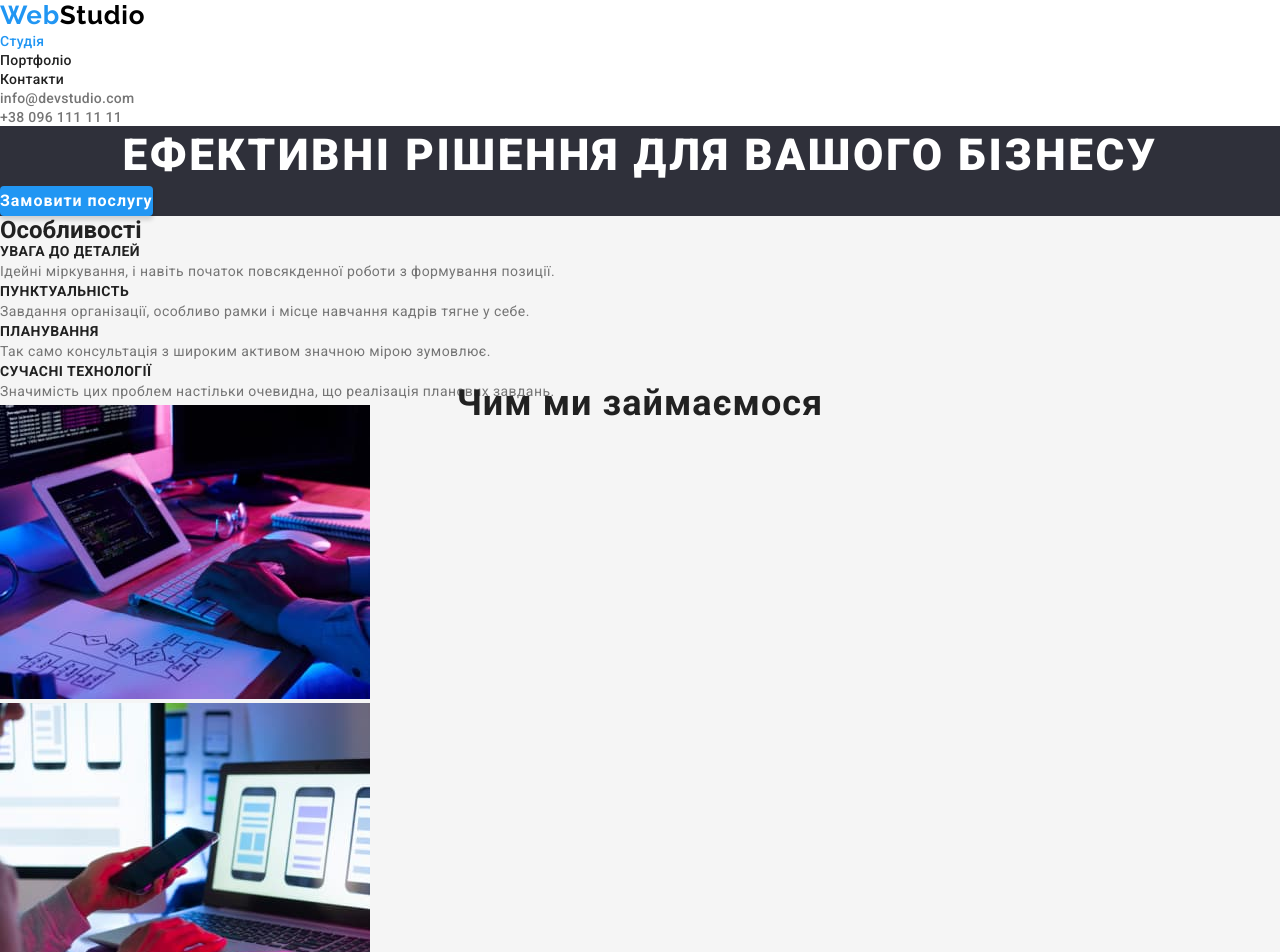
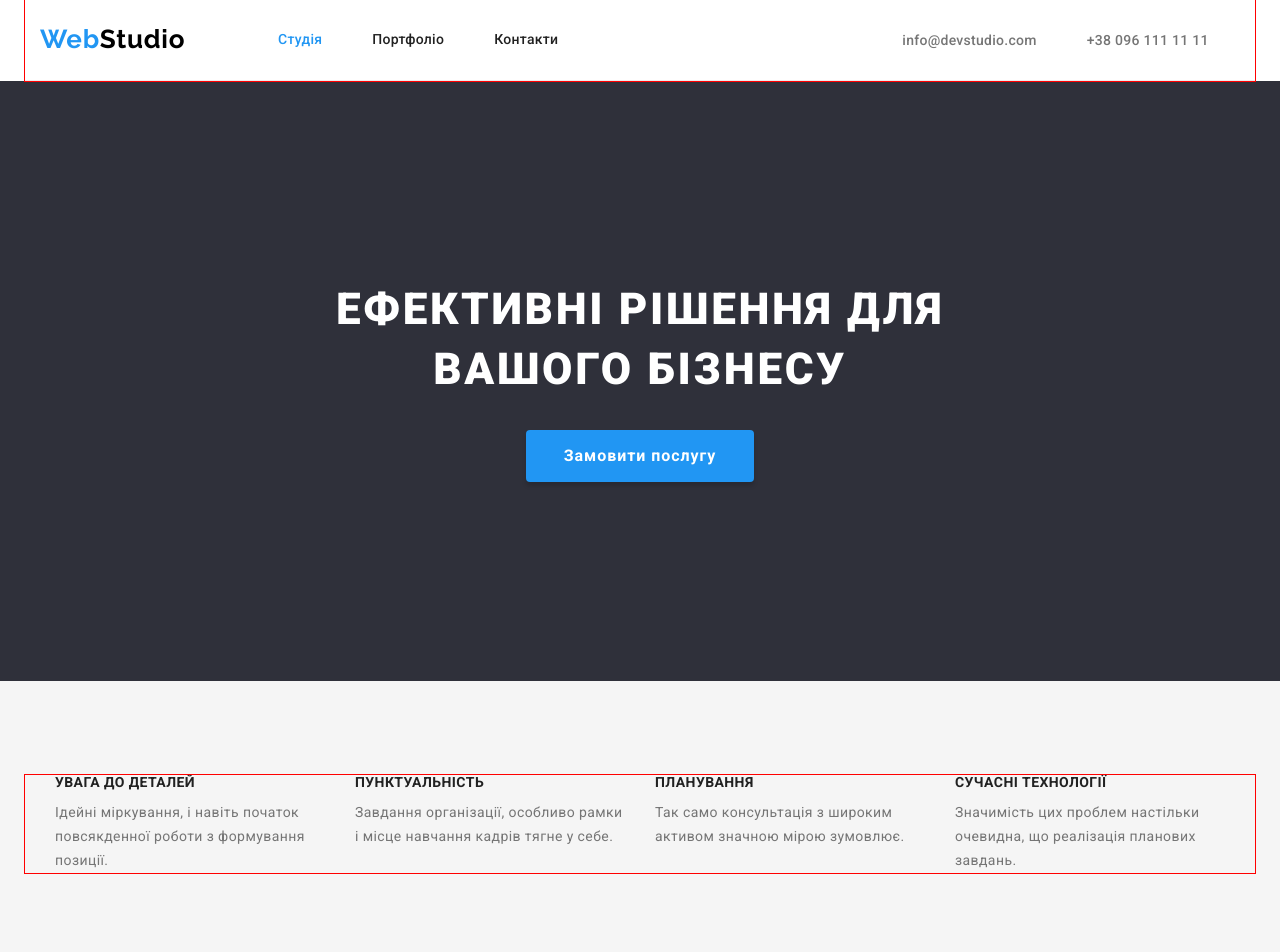
Before and after one commit to savchenko-orient/goit-markup-hw-03, a plain HTML site: page index.html in a window 1280 px wide. Shown: the top 952 px of the page. Drawn offline with nearby package versions, Linux system fonts and the light colour scheme.

Commit message:
hw3 completed

```diff
--- a/css/style.css
+++ b/css/style.css
@@ -1,6 +1,31 @@
-* {
+html {
+  box-sizing: border-box;
+}
+*,
+*::before,
+*::after {
+  box-sizing: inherit;
+}
+a {
+  text-decoration: none;
+}
+ul,
+li {
+  list-style: none;
   margin: 0;
   padding: 0;
+}
+h1,
+h2,
+h3,
+h4,
+h5,
+h6,
+p {
+  margin: 0;
+}
+img {
+  vertical-align: top;
 }
 
 :root {
@@ -11,41 +36,77 @@
   --button-hover-color: #2196f3;
   --dark-bg-color: #2f303a;
   --gray-bg-color: #f5f4fa;
+  --gray-border-color: #ececec;
 }
-
+html,
 body {
+  margin: 0;
+  box-sizing: inherit;
+  height: 100%;
   font-family: Roboto, Raleway, sans-serif;
   font-size: 16px;
   color: var(--primary-text-color);
   background-color: var(--primary-white-color);
 }
 
+.container {
+  width: 1200px;
+  margin-left: auto;
+  margin-right: auto;
+  padding-left: 15px;
+  padding-right: 15px;
+  outline: 1px solid red;
+}
+.section {
+  padding-top: 94px;
+  padding-bottom: 94px;
+}
+
 /* Header */
+.header {
+  display: flex;
+  height: 80px;
+  align-items: center;
+  border-bottom: 1px solid var(--gray-border-color);
+}
 .header-logo {
+  width: 145px;
+  margin-right: 93px;
+
   font-family: Raleway;
   font-weight: 700;
   font-size: 26px;
   line-height: 1.2;
   letter-spacing: 0.03em;
   color: black;
-  text-decoration: none;
 }
 .header-logo span {
   color: var(--button-hover-color);
 }
-.nav__item {
-  list-style-type: none;
+.nav__list {
+  display: flex;
+  margin-right: 344px;
 }
+.nav__item:not(:last-child) {
+  margin-right: 50px;
+}
+
 .nav__link {
+  display: block;
+  padding-top: 32px;
+  padding-bottom: 32px;
+
   font-weight: 500;
   font-size: 14px;
   line-height: 1.14;
   letter-spacing: 0.02em;
   color: var(--primary-text-color);
-  text-decoration: none;
 }
-.contakts__item {
-  list-style-type: none;
+.contakts__list {
+  display: flex;
+}
+.contakts__item:not(:last-child) {
+  margin-right: 50px;
 }
 .contakts__link {
   font-weight: 500;
@@ -53,8 +114,8 @@ body {
   line-height: 1.14;
   letter-spacing: 0.02em;
   color: var(--secondary-text-color);
-  text-decoration: none;
 }
+
 .nav__link:hover,
 .nav__link:focus,
 .contakts__link:hover,
@@ -65,11 +126,24 @@ body {
   color: var(--button-hover-color);
 }
 /* Main */
+
 /* Hero */
 .hero {
+  min-height: 600px;
+  display: flex;
+  align-items: center;
+  justify-content: center;
   background-color: var(--dark-bg-color);
 }
+.hero-content {
+  display: flex;
+  flex-direction: column;
+  align-items: center;
+}
+
 .hero__title {
+  width: 696px;
+  margin-bottom: 30px;
   font-weight: 900;
   font-size: 44px;
   line-height: 1.36;
@@ -79,11 +153,15 @@ body {
   color: var(--primary-white-color);
 }
 .hero__btn {
+  width: 216px;
+  height: 50px;
+
   font-family: "Roboto";
   font-weight: 700;
   font-size: 16px;
   line-height: 1.87;
   letter-spacing: 0.06em;
+
   color: var(--primary-white-color);
   background-color: var(--button-hover-color);
   box-shadow: 0px 4px 4px rgba(0, 0, 0, 0.15);
@@ -99,12 +177,21 @@ body {
 
 /* Особливості */
 .features {
+  padding-bottom: 0;
   background-color: var(--secondary-white-color);
 }
+.features__list {
+  display: flex;
+  justify-content: center;
+}
 .features__item {
-  list-style-type: none;
+  width: 270px;
+}
+.features__item:not(:last-child) {
+  margin-right: 30px;
 }
 .features__item-title {
+  margin-bottom: 10px;
   font-weight: 700;
   font-size: 14px;
   line-height: 1.14;
@@ -123,14 +210,18 @@ body {
   background-color: var(--secondary-white-color);
 }
 .we-working__title {
+  margin-bottom: 50px;
   font-weight: 700;
   font-size: 36px;
-  line-height: 1.16px;
+  line-height: 1.16;
   text-align: center;
   letter-spacing: 0.03em;
 }
-.we-working__item {
-  list-style-type: none;
+.we-working__list {
+  display: flex;
+}
+.we-working__item:not(:last-child) {
+  margin-right: 30px;
 }
 .we-working__item-img {
   width: 370px;
@@ -142,26 +233,34 @@ body {
   background-color: var(--gray-bg-color);
 }
 .our-team__title {
+  margin-bottom: 50px;
   font-weight: 700;
   font-size: 36px;
   line-height: 1.16;
   text-align: center;
   letter-spacing: 0.03em;
 }
+.our-team__list {
+  display: flex;
+}
 .our-team__item {
   width: 270px;
   height: 368px;
-  /* line-height: 1.18;
+
+  line-height: 1.18;
   text-align: center;
-  letter-spacing: 0.03em; */
+  letter-spacing: 0.03em;
   background-color: var(--primary-white-color);
 
   box-shadow: 0px 1px 3px rgba(0, 0, 0, 0.12), 0px 1px 1px rgba(0, 0, 0, 0.14),
     0px 2px 1px rgba(0, 0, 0, 0.2);
   border-radius: 0px 0px 4px 4px;
-  list-style-type: none;
+}
+.our-team__item:not(:last-child) {
+  margin-right: 30px;
 }
 .our-team__item-img {
+  display: block;
   width: 270px;
   height: 260px;
 }
@@ -187,6 +286,8 @@ body {
 
 /* Footer */
 .footer {
+  padding-top: 60px;
+  padding-bottom: 60px;
   background-color: var(--dark-bg-color);
 }
 .footer-logo {
@@ -196,20 +297,16 @@ body {
   line-height: 1.2;
   letter-spacing: 0.03em;
   color: var(--primary-white-color);
-  text-decoration: none;
 }
 .footer-logo span {
   color: var(--button-hover-color);
 }
-.footer-contacts-list__item {
-  list-style-type: none;
-}
+
 .footer-contacts-list__link {
   font-size: 14px;
   line-height: 1.71;
   letter-spacing: 0.03em;
   color: rgba(255, 255, 255, 0.6);
-  text-decoration: none;
 }
 .address {
   color: var(--primary-white-color);
@@ -224,10 +321,15 @@ body {
 .filter {
   background-color: var(--secondary-white-color);
 }
-.filter-buttons__item {
-  list-style-type: none;
+.filter-buttons__list {
+  margin-bottom: 50px;
+  display: flex;
+  align-items: center;
+  justify-content: center;
 }
+
 .filter-btn {
+  padding: 6px 22px;
   font-family: "Roboto";
   font-weight: 500;
   font-size: 16px;
@@ -239,6 +341,9 @@ body {
   border-radius: 4px;
   cursor: pointer;
 }
+.filter-buttons__item:not(:last-child) {
+  margin-right: 8px;
+}
 .filter-btn:hover,
 .filter-btn:focus {
   color: var(--primary-white-color);
@@ -249,24 +354,36 @@ body {
 }
 
 /* Filter-items */
+.filter-list {
+  display: flex;
+  flex-wrap: wrap;
+}
 .filter-list__item {
   width: 370px;
   height: 404px;
+  margin-right: 30px;
   background-color: var(--primary-white-color);
-  border: 1px solid #eeeeee;
-  list-style-type: none;
+  border-bottom: 1px solid #eeeeee;
+}
+.filter-list__item:nth-child(3n) {
+  margin-right: 0;
+}
+.filter-list__item:nth-child(-n + 6) {
+  margin-bottom: 30px;
 }
 .filter-list__item-img {
   width: 370px;
   height: 294px;
 }
 .filter-list__item-title {
+  margin: 20px 24px 4px 24px;
   font-weight: 700;
   font-size: 18px;
   line-height: 2;
   letter-spacing: 0.06em;
 }
 .filter-list__item-text {
+  margin: 0px 24px 20px 24px;
   line-height: 1.87;
   letter-spacing: 0.03em;
   color: var(--secondary-text-color);
--- a/index.html
+++ b/index.html
@@ -7,19 +7,23 @@
     <meta name="viewport" content="width=device-width, initial-scale=1.0">
     <link rel="preconnect" href="https://fonts.googleapis.com">
     <link rel="preconnect" href="https://fonts.gstatic.com" crossorigin>
+    <title>WebStudio</title>
     <link
         href="https://fonts.googleapis.com/css2?family=Raleway:wght@700&family=Roboto:wght@400;500;700;900&display=swap"
         rel="stylesheet">
+    <link rel="stylesheet" href="https://cdnjs.cloudflare.com/ajax/libs/modern-normalize/1.1.0/modern-normalize.min.css"
+        integrity="sha512-wpPYUAdjBVSE4KJnH1VR1HeZfpl1ub8YT/NKx4PuQ5NmX2tKuGu6U/JRp5y+Y8XG2tV+wKQpNHVUX03MfMFn9Q=="
+        crossorigin="anonymous" referrerpolicy="no-referrer" />
     <link rel="stylesheet" href="css/style.css">
-    <title>WebStudio</title>
 </head>
 
 <body>
     <!-- Header -->
     <header>
+        <div class="container header">
             <a href="#" class="header-logo"><span>Web</span>Studio</a>
+
             <nav class="nav">
-
                 <ul class="nav__list">
                     <li class="nav__item"><a href="#" class="nav__link">Студія</a></li>
                     <li class="nav__item"><a href="./portfolio.html" class="nav__link">Портфоліо</a></li>
@@ -28,36 +32,46 @@
             </nav>
 
             <ul class="contakts__list">
-            <li class="contakts__item"><a class="contakts__link" href="mailto:info@devstudio.com">info@devstudio.com</a>
+                <li class="contakts__item">
+                    <a class="contakts__link" href="mailto:info@devstudio.com">info@devstudio.com</a>
                 </li>
                 <li class="contakts__item"><a class="contakts__link" href="tel:+380961111111">+38 096 111 11 11</a></li>
             </ul>
+        </div>
     </header>
 
     <!-- Main -->
-    <main>
+    <main class="main">
         <section class="hero">
+            <!-- <div class="container"> -->
+            <div class="hero-content">
                 <h1 class="hero__title">Ефективні рішення для вашого бізнесу</h1>
                 <button class="hero__btn" type="button">Замовити послугу</button>
+
+            </div>
+            <!-- </div> -->
         </section>
-
+        <section class="features section">
+            <div class="container">
                 <!-- Особливості -->
-        <section class="features">
-            <h2 class="features__title">Особливості</h2>
+                <!-- <h2 class="features__title">Особливості</h2> -->
                 <ul class="features__list">
                     <li class="features__item">
                         <h3 class="features__item-title">УВАГА ДО ДЕТАЛЕЙ</h3>
-                    <p class="features__item-text">Ідейні міркування, і навіть початок повсякденної роботи з формування
+                        <p class="features__item-text">Ідейні міркування, і навіть початок повсякденної роботи з
+                            формування
                             позиції.</p>
                     </li>
                     <li class="features__item">
                         <h3 class="features__item-title">ПУНКТУАЛЬНІСТЬ</h3>
-                    <p class="features__item-text">Завдання організації, особливо рамки і місце навчання кадрів тягне у
+                        <p class="features__item-text">Завдання організації, особливо рамки і місце навчання кадрів
+                            тягне у
                             себе.</p>
                     </li>
                     <li class="features__item">
                         <h3 class="features__item-title">ПЛАНУВАННЯ</h3>
-                    <p class="features__item-text">Так само консультація з широким активом значною мірою зумовлює.</p>
+                        <p class="features__item-text">Так само консультація з широким активом значною мірою зумовлює.
+                        </p>
                     </li>
                     <li class="features__item">
                         <h3 class="features__item-title">СУЧАСНІ ТЕХНОЛОГІЇ</h3>
@@ -65,10 +79,12 @@
                             завдань.</p>
                     </li>
                 </ul>
+            </div>
         </section>
 
         <!-- Чим ми займаємося -->
-        <section class="we-working">
+        <section class="we-working section">
+            <div class="container">
                 <h2 class="we-working__title">Чим ми займаємося</h2>
                 <ul class="we-working__list">
                     <li class="we-working__item">
@@ -78,16 +94,20 @@
                     <li class="we-working__item">
                         <img class="we-working__item-img" src="images/img_2.jpg"
                             alt="Дизайнер розробляє інтерфейс застосунка для мобільного телефона.">
+
                     </li>
                     <li class="we-working__item">
                         <img class="we-working__item-img" src="images/img_3.jpg"
                             alt="Веб-дизайнер з планшетом на якому зображено вибір кольору.">
+
                     </li>
                 </ul>
+            </div>
         </section>
 
         <!-- Наша команда -->
-        <section class="our-team">
+        <section class="our-team section">
+            <div class="container">
                 <h2 class="our-team__title">Наша команда</h2>
                 <ul class="our-team__list">
                     <li class="our-team__item">
@@ -111,11 +131,15 @@
                         <p class="our-team__item-text">UI Designer</p>
                     </li>
                 </ul>
+            </div>
         </section>
+
+
     </main>
 
     <!-- Footer -->
     <footer class="footer">
+        <div class="container">
             <a href="#" class="footer-logo"><span>Web</span>Studio</a>
 
             <ul class="footer-contacts-list">
@@ -126,9 +150,11 @@
                 </li>
                 <li class="footer-contacts-list__item"><a class="footer-contacts-list__link"
                         href="mailto:info@devstudio.com">info@devstudio.com</a></li>
-            <li class="footer-contacts-list__item"><a class="footer-contacts-list__link" href="tel:+380961111111">+38
+                <li class="footer-contacts-list__item"><a class="footer-contacts-list__link"
+                        href="tel:+380961111111">+38
                         096 111 11 11</a></li>
             </ul>
+        </div>
     </footer>
 </body>
 
```
Also changed, not shown: portfolio.html (+19 -6 lines). Lines whose indentation alone changed are shown as unchanged.
